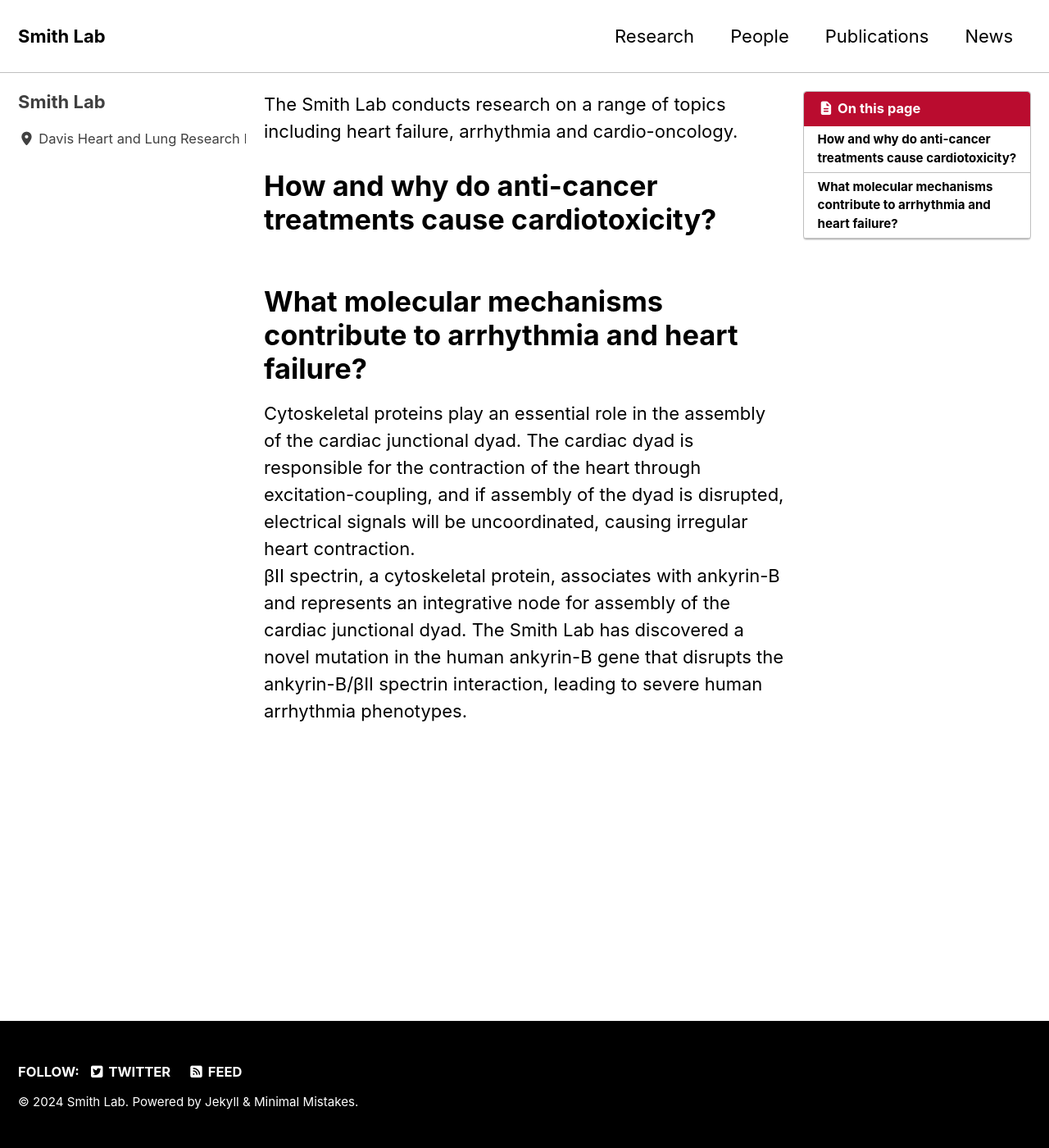
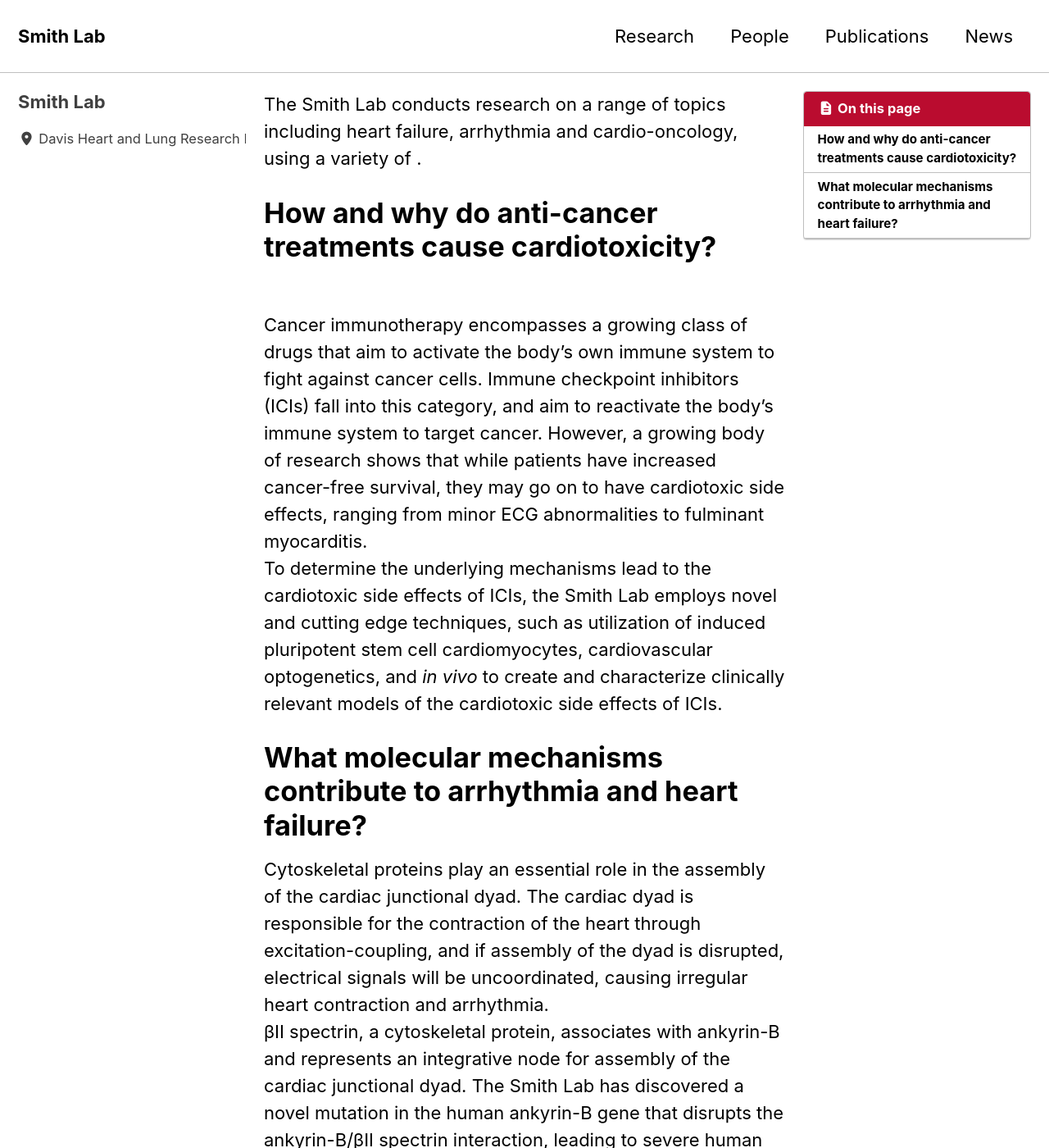
Before and after one commit to cralbers/smith-lab, a Jekyll site: the page built from _pages/research.md, in a window 1280 px wide and 1400 px high. Shown: the whole window at 82% size. Built offline with Jekyll 4.4.1, drawn with Linux system fonts in a browser that asks for light colours; cached includes are drawn as plain includes; some of the changed text lies outside the part shown.

Commit message:
Update research.md

```diff
--- a/_pages/research.md
+++ b/_pages/research.md
@@ -3,12 +3,14 @@ permalink: /research/
 toc: true
 ---
 
-The Smith Lab conducts research on a range of topics including heart failure, arrhythmia and cardio-oncology.
+The Smith Lab conducts research on a range of topics including heart failure, arrhythmia and cardio-oncology, using a variety of .
 
 # How and why do anti-cancer treatments cause cardiotoxicity?
 
+Cancer immunotherapy encompasses a growing class of drugs that aim to activate the body's own immune system to fight against cancer cells. Immune checkpoint inhibitors (ICIs) fall into this category, and aim to reactivate the body's immune system to target cancer. However, a growing body of research shows that while patients have increased cancer-free survival, they may go on to have cardiotoxic side effects, ranging from minor ECG abnormalities to fulminant myocarditis. \
+To determine the underlying mechanisms lead to the cardiotoxic side effects of ICIs, the Smith Lab employs novel and cutting edge techniques, such as utilization of induced pluripotent stem cell cardiomyocytes, cardiovascular optogenetics, and *in vivo* to create and characterize clinically relevant models of the cardiotoxic side effects of ICIs.
 
 # What molecular mechanisms contribute to arrhythmia and heart failure?
 
-Cytoskeletal proteins play an essential role in the assembly of the cardiac junctional dyad. The cardiac dyad is responsible for the contraction of the heart through excitation-coupling, and if assembly of the dyad is disrupted, electrical signals will be uncoordinated, causing irregular heart contraction. \
-βII spectrin, a cytoskeletal protein, associates with ankyrin-B and represents an integrative node for assembly of the cardiac junctional dyad. The Smith Lab has discovered a novel mutation in the human ankyrin-B gene that disrupts the ankyrin-B/βII spectrin interaction, leading to severe human arrhythmia phenotypes.
+Cytoskeletal proteins play an essential role in the assembly of the cardiac junctional dyad. The cardiac dyad is responsible for the contraction of the heart through excitation-coupling, and if assembly of the dyad is disrupted, electrical signals will be uncoordinated, causing irregular heart contraction and arrhythmia. \
+βII spectrin, a cytoskeletal protein, associates with ankyrin-B and represents an integrative node for assembly of the cardiac junctional dyad. The Smith Lab has discovered a novel mutation in the human ankyrin-B gene that disrupts the ankyrin-B/βII spectrin interaction, leading to severe human arrhythmia phenotypes. Through the use of both *in vitro* and *in vivo* model systems, our research in this area focuses on mechanistic characterization of the ankyrin-B/βII spectrin interaction and the downstream effects of its disruption.
```
